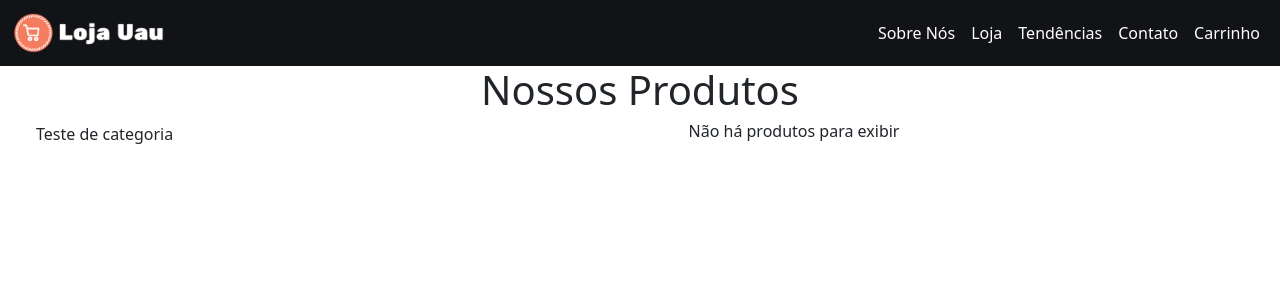
After one commit to matheuskbar/LojaVirtualDjango, a Django app: page /products in a window 1280 px wide. The commit adds this page. Shown: the top 300 px of the page. Run offline with Django 3.2, Linux system fonts and the light colour scheme; data that the repository does not hold is empty.

Commit message:
Pagina produtos

```diff
--- a/loja_virtual/urls.py
+++ b/loja_virtual/urls.py
@@ -21,6 +21,7 @@ from django.urls import path, include
 urlpatterns = [
     path('admin/', admin.site.urls),
     path('', include('pages.urls')),
+    path('products', include('products.urls')),
 ]
 
 if settings.DEBUG:
--- /dev/null
+++ b/products/urls.py
@@ -0,0 +1,9 @@
+from django.urls import path
+
+from products.views import ProductsList
+
+app_name = 'products'
+
+urlpatterns = [
+    path('', ProductsList.as_view(), name='product-list'),
+]
--- a/products/views.py
+++ b/products/views.py
@@ -1,3 +1,17 @@
-from django.shortcuts import render
+from django.views.generic.detail import DetailView
+from django.views.generic.list import ListView
 
-# Create your views here.
+from products.models import Product
+
+
+class ProductDetail(DetailView):
+    pass
+
+
+class ProductsList(ListView):
+
+    model = Product
+
+    def get_context_data(self, *, object_list=None, **kwargs):
+        context = super().get_context_data(**kwargs)
+        return context
--- a/templates/base.html
+++ b/templates/base.html
@@ -11,6 +11,19 @@
     <title>{% block title %}Minha Loja{% endblock %}</title>
 
     <style>
+
+      a {
+        color: #FFF;
+        text-decoration: none;
+      }
+
+      .white {
+          color: #FFF;
+      }
+
+      #logo-img {
+        width: 8em;
+      }
 
       {% block style %}
       {% endblock %}
--- /dev/null
+++ b/templates/products/product_list.html
@@ -0,0 +1,60 @@
+{% extends 'base.html' %}
+
+{% block style %}
+    nav {
+        background-color: #121317;
+    }
+{% endblock %}
+
+{% block header %}
+    <nav class="navbar navbar-expand-lg">
+      <div class="container-fluid">
+          <a class="navbar-brand" href="{% url 'pages:home' %}">
+              <img id="logo-img" src="/static/img/logo.png" alt="Minha loja">
+          </a>
+          <ul class="navbar-nav">
+            <li class="nav-item">
+              <a class="nav-link white" aria-current="page" href="#">Sobre Nós</a>
+            </li>
+            <li class="nav-item">
+              <a class="nav-link white" href="{% url 'products:product-list' %}">Loja</a>
+            </li>
+            <li class="nav-item">
+              <a class="nav-link white" href="#">Tendências</a>
+            </li>
+            <li class="nav-item">
+              <a class="nav-link white" href="#">Contato</a>
+            </li>
+            <li class="nav-item">
+              <a class="nav-link white" href="#">Carrinho</a>
+            </li>
+          </ul>
+      </div>
+    </nav>
+{% endblock %}
+
+{% block content %}
+    <main class="container-fluid row" style="margin: auto;">
+        <h1 class="text-center">Nossos Produtos</h1>
+        <aside class="col-3">
+            Teste de categoria
+        </aside>
+        <div class="col-9 text-center">
+            <div class="row">
+                {% for prod in object_list %}
+                    <div class="col-4" style="padding: 0.5em 0.3em;">
+                        <div class="card">
+                            <img src="/media/{{ prod.image }}" class="card-img-top" alt="">
+                            <div class="card-body">
+                                <p class="card-text">{{ prod.name }}</p>
+                                <p class="card-text">R$ {{ prod.price }}</p>
+                            </div>
+                        </div>
+                    </div>
+                {% empty %}
+                    <h6>Não há produtos para exibir</h6>
+                {% endfor %}
+            </div>
+        </div>
+    </main>
+{% endblock %}
```
Also changed, not shown: templates/pages/home.html (+1 -16 lines), media/products/produto-1a-570x708.jpg (added), media/products/produto-1b-570x708_StdihTX.jpg (added), media/products/produto-4a-570x708.jpg (added), media/products/produto-4b-570x708.jpg (added), media/products/shutterstock_117139102_2-570x708.jpg (added), media/products/shutterstock_327014729_2-570x708.jpg (added), media/products/shutterstock_94577944_2-570x708.jpg (added).
